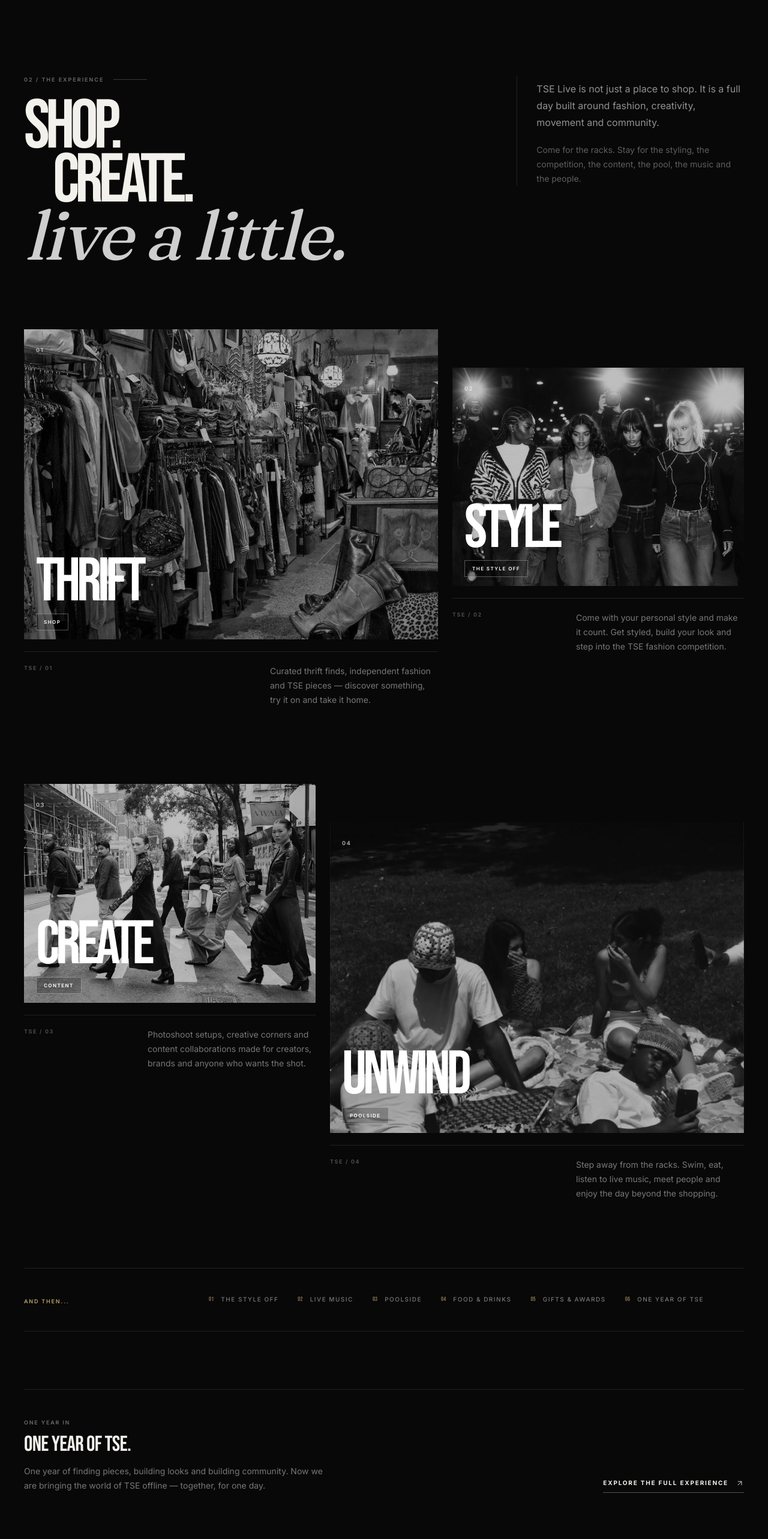
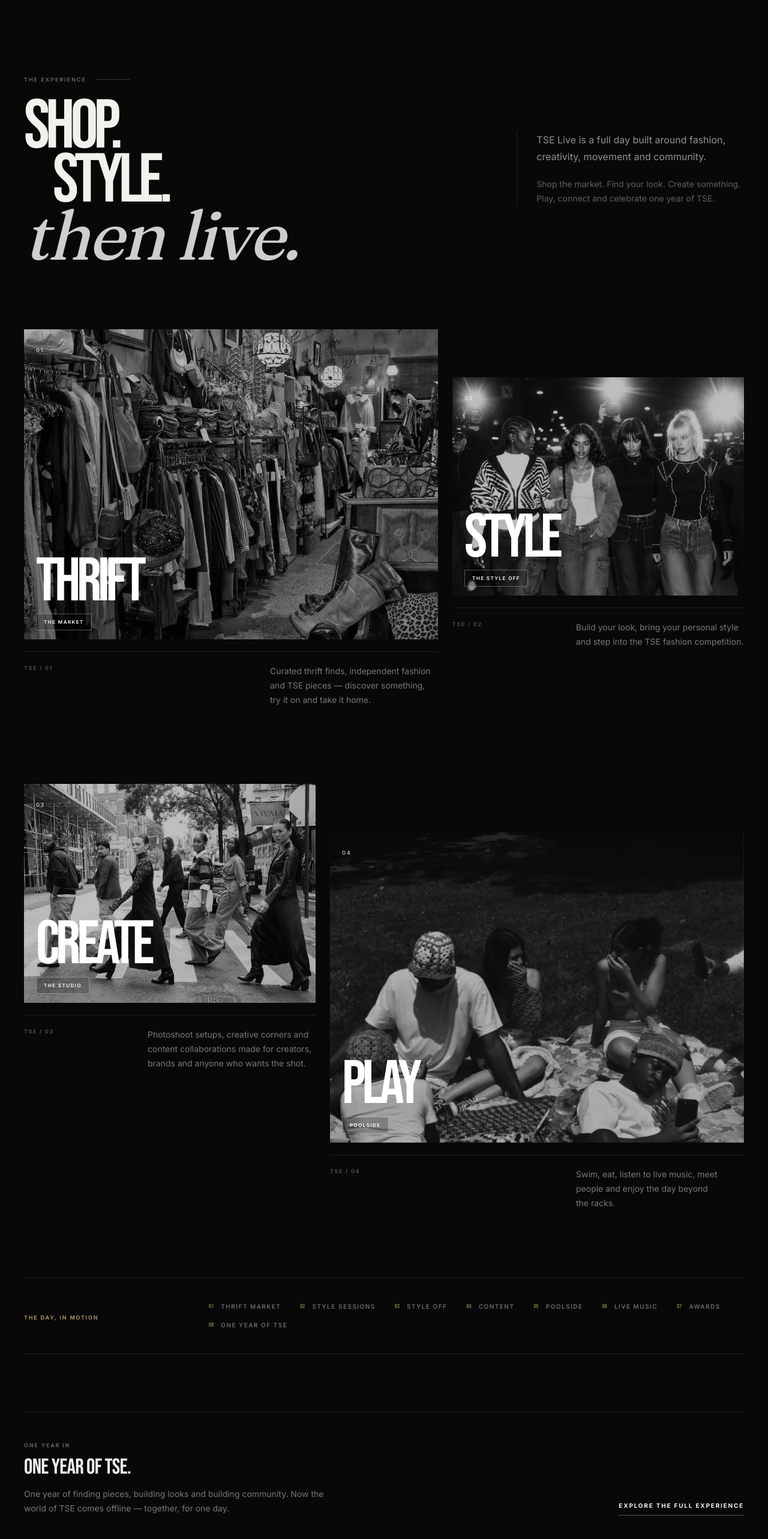
Before and after one commit to mercymuimi/tse-live, a Next.js app: page / in a window 1280 px wide. Shown: the part 2415-4981 px from the top of the page at 60% size. Built offline with nearby package versions, Linux system fonts and the light colour scheme.

Commit message:
home experience and vendor preview update

```diff
--- a/src/components/home/ExperiencePreview.tsx
+++ b/src/components/home/ExperiencePreview.tsx
@@ -2,14 +2,13 @@
 
 import Image from "next/image";
 import Link from "next/link";
-import { ArrowUpRight } from "lucide-react";
 import { motion, useReducedMotion } from "framer-motion";
 
 const experiences = [
   {
     number: "01",
     title: "Thrift",
-    tag: "Shop",
+    tag: "The Market",
     description:
       "Curated thrift finds, independent fashion and TSE pieces — discover something, try it on and take it home.",
     image: "/images/thrift1.JPG",
@@ -20,14 +19,14 @@ const experiences = [
     title: "Style",
     tag: "The Style Off",
     description:
-      "Come with your personal style and make it count. Get styled, build your look and step into the TSE fashion competition.",
+      "Build your look, bring your personal style and step into the TSE fashion competition.",
     image: "/images/experience4.JPG",
-    className: "lg:col-span-5 lg:mt-16",
+    className: "lg:col-span-5 lg:mt-20",
   },
   {
     number: "03",
     title: "Create",
-    tag: "Content",
+    tag: "The Studio",
     description:
       "Photoshoot setups, creative corners and content collaborations made for creators, brands and anyone who wants the shot.",
     image: "/images/shoot6.JPG",
@@ -35,12 +34,12 @@ const experiences = [
   },
   {
     number: "04",
-    title: "Unwind",
+    title: "Play",
     tag: "Poolside",
     description:
-      "Step away from the racks. Swim, eat, listen to live music, meet people and enjoy the day beyond the shopping.",
+      "Swim, eat, listen to live music, meet people and enjoy the day beyond the racks.",
     image: "/images/lifestyle1.jpg",
-    className: "lg:col-span-7 lg:mt-16",
+    className: "lg:col-span-7 lg:mt-20",
   },
 ];
 
@@ -50,7 +49,7 @@ export default function ExperiencePreview() {
   const fadeInView = (delay = 0) => ({
     initial: {
       opacity: 0,
-      y: shouldReduceMotion ? 0 : 35,
+      y: shouldReduceMotion ? 0 : 32,
     },
     whileInView: {
       opacity: 1,
@@ -77,7 +76,7 @@ export default function ExperiencePreview() {
             HEADER
         ====================================================== */}
 
-        <div className="mb-20 grid gap-10 lg:mb-28 lg:grid-cols-12 lg:items-start lg:gap-8">
+        <div className="mb-20 grid gap-10 lg:mb-28 lg:grid-cols-12 lg:items-center lg:gap-8">
           {/* LEFT */}
 
           <div className="lg:col-span-7">
@@ -86,7 +85,7 @@ export default function ExperiencePreview() {
               className="mb-7 flex items-center gap-4"
             >
               <span className="text-[9px] font-semibold uppercase tracking-[0.22em] text-white/40">
-                02 / The Experience
+                The Experience
               </span>
 
               <span className="h-px w-14 bg-white/20" />
@@ -94,24 +93,24 @@ export default function ExperiencePreview() {
 
             <h2 className="font-display text-[clamp(4.5rem,9vw,9rem)] uppercase leading-[0.78] tracking-[-0.06em]">
               <motion.span
-                {...fadeInView(0.1)}
+                {...fadeInView(0.08)}
                 className="block"
               >
                 Shop.
               </motion.span>
 
               <motion.span
-                {...fadeInView(0.18)}
+                {...fadeInView(0.16)}
                 className="ml-[7%] block"
               >
-                Create.
+                Style.
               </motion.span>
 
               <motion.span
-                {...fadeInView(0.26)}
+                {...fadeInView(0.24)}
                 className="block font-accent font-normal lowercase tracking-[-0.03em] text-white/80"
               >
-                live a little.
+                then live.
               </motion.span>
             </h2>
           </div>
@@ -119,17 +118,17 @@ export default function ExperiencePreview() {
           {/* RIGHT */}
 
           <motion.div
-            {...fadeInView(0.35)}
-            className="lg:col-span-4 lg:col-start-9 lg:border-l lg:border-white/10 lg:pl-8 lg:pt-2"
+            {...fadeInView(0.3)}
+            className="lg:col-span-4 lg:col-start-9 lg:border-l lg:border-white/10 lg:pl-8"
           >
             <p className="max-w-sm text-sm leading-6 text-white/55 sm:text-base sm:leading-7">
-              TSE Live is not just a place to shop. It is a full day built
-              around fashion, creativity, movement and community.
+              TSE Live is a full day built around fashion, creativity,
+              movement and community.
             </p>
 
             <p className="mt-5 max-w-sm text-sm leading-6 text-white/35">
-              Come for the racks. Stay for the styling, the competition, the
-              content, the pool, the music and the people.
+              Shop the market. Find your look. Create something. Play,
+              connect and celebrate one year of TSE.
             </p>
           </motion.div>
         </div>
@@ -164,7 +163,7 @@ export default function ExperiencePreview() {
                   "
                 />
 
-                {/* DARK OVERLAY */}
+                {/* IMAGE OVERLAY */}
 
                 <div className="absolute inset-0 bg-black/25 transition-colors duration-500 group-hover:bg-black/10" />
 
@@ -209,7 +208,7 @@ export default function ExperiencePreview() {
         </div>
 
         {/* =====================================================
-            SUPPORTING MOMENTS
+            EXPERIENCE THREAD
         ====================================================== */}
 
         <motion.div
@@ -219,18 +218,20 @@ export default function ExperiencePreview() {
           <div className="grid gap-8 lg:grid-cols-12 lg:items-center">
             <div className="lg:col-span-3">
               <span className="text-[9px] font-semibold uppercase tracking-[0.2em] text-tse-accent">
-                And then...
+                The day, in motion
               </span>
             </div>
 
             <div className="lg:col-span-9">
               <div className="flex flex-wrap items-center gap-x-8 gap-y-4">
                 {[
-                  "The Style Off",
+                  "Thrift Market",
+                  "Style Sessions",
+                  "Style Off",
+                  "Content",
+                  "Poolside",
                   "Live Music",
-                  "Poolside",
-                  "Food & Drinks",
-                  "Gifts & Awards",
+                  "Awards",
                   "One Year of TSE",
                 ].map((item, index) => (
                   <div
@@ -270,8 +271,8 @@ export default function ExperiencePreview() {
 
             <p className="mt-4 max-w-lg text-sm leading-6 text-white/45">
               One year of finding pieces, building looks and building
-              community. Now we are bringing the world of TSE offline —
-              together, for one day.
+              community. Now the world of TSE comes offline — together,
+              for one day.
             </p>
           </div>
 
@@ -282,12 +283,6 @@ export default function ExperiencePreview() {
             <span className="transition-colors duration-300 group-hover:text-tse-accent">
               Explore the full experience
             </span>
-
-            <ArrowUpRight
-              size={14}
-              strokeWidth={1.5}
-              className="transition-transform duration-300 group-hover:-translate-y-0.5 group-hover:translate-x-0.5"
-            />
           </Link>
         </motion.div>
       </div>
--- a/src/components/home/VendorPreview.tsx
+++ b/src/components/home/VendorPreview.tsx
@@ -1,92 +1,141 @@
 "use client";
 
-import { motion } from "framer-motion";
+import { motion, useReducedMotion } from "framer-motion";
 import { ArrowUpRight } from "lucide-react";
+import Image from "next/image";
 import Link from "next/link";
 
 const vendorSpaces = [
   {
     number: "01",
     name: "Thrift & Vintage",
-    tag: "Shop the racks",
+    tag: "The Market",
     image: "/images/thrift1.JPG",
   },
   {
     number: "02",
     name: "Bags & Goods",
-    tag: "Discover the edit",
+    tag: "The Edit",
     image: "/images/bags1.jpg",
   },
   {
     number: "03",
     name: "Accessories",
-    tag: "Find your detail",
+    tag: "The Details",
     image: "/images/accessories2.JPG",
   },
 ];
 
+const vendorExperience = [
+  "SELL",
+  "SHOWCASE",
+  "CREATE",
+  "COLLABORATE",
+  "CONNECT",
+  "GROW",
+];
+
 export default function VendorPreview() {
+  const shouldReduceMotion = useReducedMotion();
+
+  const fadeInView = (delay = 0) => ({
+    initial: {
+      opacity: 0,
+      y: shouldReduceMotion ? 0 : 30,
+    },
+    whileInView: {
+      opacity: 1,
+      y: 0,
+    },
+    viewport: {
+      once: true,
+      amount: 0.15,
+    },
+    transition: {
+      duration: 0.7,
+      delay,
+      ease: [0.22, 1, 0.36, 1] as const,
+    },
+  });
+
   return (
-    <section className="bg-[#090909] text-[#F4F0E8]">
-      <div className="mx-auto max-w-360 px-6 py-16 sm:px-8 sm:py-20 lg:px-10 lg:py-24">
-        {/* HEADER */}
-        <div className="grid gap-10 border-t border-white/10 pt-5 lg:grid-cols-12 lg:items-start">
+    <section className="relative overflow-hidden bg-tse-black text-tse-paper">
+      <div className="mx-auto max-w-360 px-6 pb-20 pt-20 sm:px-8 sm:pb-24 sm:pt-24 lg:px-10 lg:pb-32 lg:pt-28">
+        {/* =====================================================
+            HEADER
+        ====================================================== */}
+
+        <div className="grid gap-10 border-t border-white/10 pt-5 lg:grid-cols-12 lg:items-start lg:gap-8">
+          {/* LEFT */}
+
           <div className="lg:col-span-7">
-            <div className="flex items-center gap-4">
-              <span className="text-[9px] font-semibold uppercase tracking-[0.2em] text-white/45">
-                04 / The Market
+            <motion.div
+              {...fadeInView(0)}
+              className="flex items-center gap-4"
+            >
+              <span className="text-[9px] font-semibold uppercase tracking-[0.22em] text-white/40">
+                The Market
               </span>
 
-              <span className="h-px w-10 bg-white/20" />
-            </div>
+              <span className="h-px w-14 bg-white/20" />
+            </motion.div>
 
-            <h2
+            <motion.h2
+              {...fadeInView(0.08)}
               className="
                 mt-14
                 font-display
                 text-[clamp(4rem,9vw,9rem)]
                 uppercase
-                leading-[0.8]
-                tracking-[-0.055em]
+                leading-[0.78]
+                tracking-[-0.06em]
               "
             >
               Meet the
               <br />
-              <span className="ml-[8%]">culture.</span>
-            </h2>
+              <span className="ml-[7%]">culture.</span>
+            </motion.h2>
           </div>
 
-          <div className="lg:col-span-4 lg:col-start-9 lg:border-l lg:border-white/10 lg:pl-8 lg:pt-2">
+          {/* RIGHT */}
+
+          <motion.div
+            {...fadeInView(0.18)}
+            className="lg:col-span-4 lg:col-start-9 lg:border-l lg:border-white/10 lg:pl-8 lg:pt-2"
+          >
             <p className="max-w-md text-sm leading-6 text-white/55 sm:text-base sm:leading-7">
-              Discover independent sellers, makers and creatives bringing
-              their own edit to TSE Live — from curated thrift and vintage to
-              the details that complete your look.
+              TSE Live brings together independent sellers, makers and
+              creatives — each with their own point of view, their own edit
+              and their own story.
             </p>
-          </div>
+
+            <p className="mt-5 max-w-md text-sm leading-6 text-white/35">
+              Shop the pieces. Discover new brands. Meet the people building
+              the culture around fashion.
+            </p>
+          </motion.div>
         </div>
 
-        {/* VENDOR SPACES */}
-        <div className="mt-20 grid gap-8 md:grid-cols-2 lg:grid-cols-3">
+        {/* =====================================================
+            MARKET GRID
+        ====================================================== */}
+
+        <div className="mt-20 grid gap-x-6 gap-y-16 md:grid-cols-2 lg:grid-cols-3 lg:gap-y-24">
           {vendorSpaces.map((space, index) => (
             <motion.article
               key={space.number}
-              initial={{ opacity: 0, y: 30 }}
-              whileInView={{ opacity: 1, y: 0 }}
-              viewport={{ once: true, amount: 0.2 }}
-              transition={{
-                duration: 0.6,
-                delay: index * 0.07,
-              }}
+              {...fadeInView(0.08 + index * 0.08)}
               className="group"
             >
               {/* IMAGE */}
-              <div className="relative aspect-3/4 overflow-hidden bg-[#111]">
-                <img
+
+              <div className="relative aspect-3/4 overflow-hidden bg-tse-ink">
+                <Image
                   src={space.image}
-                  alt={space.name}
+                  alt={`${space.name} at The Styled Edit Live`}
+                  fill
+                  sizes="(max-width: 768px) 100vw, (max-width: 1024px) 50vw, 33vw"
                   className="
-                    h-full
-                    w-full
                     object-cover
                     grayscale
                     transition-all
@@ -97,127 +146,76 @@ export default function VendorPreview() {
                   "
                 />
 
-                <div
-                  className="
-                    absolute
-                    inset-0
-                    bg-black/25
-                    transition-colors
-                    duration-500
-                    group-hover:bg-black/10
-                  "
-                />
+                {/* OVERLAY */}
+
+                <div className="absolute inset-0 bg-black/25 transition-colors duration-500 group-hover:bg-black/10" />
 
                 {/* NUMBER */}
-                <span
-                  className="
-                    absolute
-                    left-5
-                    top-5
-                    text-[9px]
-                    font-semibold
-                    tracking-[0.18em]
-                    text-white
-                    drop-shadow-sm
-                  "
-                >
-                  {space.number}
-                </span>
+
+                <div className="absolute left-5 top-5 z-10">
+                  <span className="text-[9px] font-semibold uppercase tracking-[0.2em] text-white/70">
+                    {space.number}
+                  </span>
+                </div>
 
                 {/* TAG */}
-                <span
-                  className="
-                    absolute
-                    bottom-5
-                    left-5
-                    border
-                    border-white/40
-                    bg-black/20
-                    px-3
-                    py-2
-                    text-[8px]
-                    font-semibold
-                    uppercase
-                    tracking-[0.16em]
-                    text-white
-                    backdrop-blur-sm
-                  "
-                >
-                  {space.tag}
-                </span>
 
-                {/* ARROW */}
-                <div
-                  className="
-                    absolute
-                    bottom-5
-                    right-5
-                    flex
-                    h-10
-                    w-10
-                    items-center
-                    justify-center
-                    bg-[#F4F0E8]
-                    text-black
-                    opacity-0
-                    transition-all
-                    duration-300
-                    group-hover:opacity-100
-                  "
-                >
-                  <ArrowUpRight
-                    size={16}
-                    strokeWidth={1.5}
-                    className="
-                      transition-transform
-                      duration-300
-                      group-hover:-translate-y-0.5
-                      group-hover:translate-x-0.5
-                    "
-                  />
+                <div className="absolute bottom-5 left-5 z-10">
+                  <span className="border border-white/30 bg-black/20 px-3 py-2 text-[8px] font-semibold uppercase tracking-[0.18em] text-white backdrop-blur-sm">
+                    {space.tag}
+                  </span>
                 </div>
               </div>
 
               {/* INFO */}
-              <div className="mt-5 flex items-start justify-between border-t border-white/10 pt-4">
+
+              <div className="mt-5 flex items-start justify-between gap-6 border-t border-white/10 pt-5">
                 <h3
                   className="
                     font-display
                     text-2xl
                     uppercase
                     leading-none
-                    tracking-[-0.02em]
+                    tracking-tight
                     sm:text-3xl
                   "
                 >
                   {space.name}
                 </h3>
 
-                <span className="shrink-0 pl-4 text-[9px] uppercase tracking-[0.15em] text-white/35">
-                  TSE Live
+                <span className="shrink-0 pt-1 text-[9px] font-medium uppercase tracking-[0.15em] text-white/30">
+                  TSE / {space.number}
                 </span>
               </div>
             </motion.article>
           ))}
         </div>
 
-        {/* VENDOR EXPERIENCE */}
-        <div className="mt-24 border-t border-white/10 pt-10">
+        {/* =====================================================
+            VENDOR EXPERIENCE
+        ====================================================== */}
+
+        <motion.div
+          {...fadeInView(0.25)}
+          className="mt-24 border-t border-white/10 pt-10 sm:mt-28"
+        >
           <div className="grid gap-10 lg:grid-cols-12 lg:items-end">
+            {/* TITLE */}
+
             <div className="lg:col-span-7">
-              <p className="text-[9px] font-semibold uppercase tracking-[0.2em] text-white/40">
+              <span className="text-[9px] font-semibold uppercase tracking-[0.2em] text-tse-accent">
                 For the ones building the culture
-              </p>
+              </span>
 
               <h3
                 className="
-                  mt-4
+                  mt-5
                   max-w-3xl
                   font-display
-                  text-[clamp(3rem,6vw,6rem)]
+                  text-[clamp(3.5rem,7vw,7rem)]
                   uppercase
-                  leading-[0.85]
-                  tracking-[-0.045em]
+                  leading-[0.8]
+                  tracking-[-0.055em]
                 "
               >
                 Bring your
@@ -226,11 +224,13 @@ export default function VendorPreview() {
               </h3>
             </div>
 
+            {/* COPY */}
+
             <div className="lg:col-span-4 lg:col-start-9">
               <p className="text-sm leading-6 text-white/50 sm:text-base sm:leading-7">
                 Sell your pieces. Showcase your brand. Create content.
-                Connect with people who care about fashion, style and the
-                culture around it.
+                Collaborate with other creatives and connect with people who
+                care about fashion and the culture around it.
               </p>
 
               <Link
@@ -248,39 +248,27 @@ export default function VendorPreview() {
                   text-[10px]
                   font-bold
                   uppercase
-                  tracking-[0.17em]
+                  tracking-[0.18em]
                   transition-colors
                   duration-300
-                  hover:border-[#edc87d]
+                  hover:border-tse-accent
                 "
               >
                 Explore vendor spaces
-
-                <ArrowUpRight
-                  size={14}
-                  strokeWidth={1.5}
-                  className="
-                    transition-transform
-                    duration-300
-                    group-hover:-translate-y-0.5
-                    group-hover:translate-x-0.5
-                  "
-                />
               </Link>
             </div>
           </div>
-        </div>
+        </motion.div>
 
-        {/* EXPERIENCE STRIP */}
-        <div className="mt-20 grid grid-cols-2 border-y border-white/10 sm:grid-cols-4 lg:grid-cols-6">
-          {[
-            "SELL",
-            "SHOWCASE",
-            "CREATE",
-            "COLLABORATE",
-            "CONNECT",
-            "DISCOVER",
-          ].map((item, index) => (
+        {/* =====================================================
+            EXPERIENCE STRIP
+        ====================================================== */}
+
+        <motion.div
+          {...fadeInView(0.35)}
+          className="mt-20 grid grid-cols-2 border-y border-white/10 sm:grid-cols-3 lg:grid-cols-6"
+        >
+          {vendorExperience.map((item, index) => (
             <div
               key={item}
               className={`
@@ -288,21 +276,31 @@ export default function VendorPreview() {
                 min-h-20
                 items-center
                 justify-center
+                gap-3
                 px-4
                 text-center
-                text-[9px]
-                font-semibold
-                uppercase
-                tracking-[0.18em]
-                text-white/40
-                ${index < 5 ? "border-r border-white/10" : ""}
-                ${index > 1 ? "border-t border-white/10 sm:border-t-0" : ""}
+                ${
+                  index !== vendorExperience.length - 1
+                    ? "border-r border-white/10"
+                    : ""
+                }
+                ${
+                  index >= 2
+                    ? "border-t border-white/10 sm:border-t-0"
+                    : ""
+                }
               `}
             >
-              {item}
+              <span className="font-display text-[10px] text-tse-accent/60">
+                {String(index + 1).padStart(2, "0")}
+              </span>
+
+              <span className="text-[9px] font-semibold uppercase tracking-[0.18em] text-white/40">
+                {item}
+              </span>
             </div>
           ))}
-        </div>
+        </motion.div>
       </div>
     </section>
   );
```
